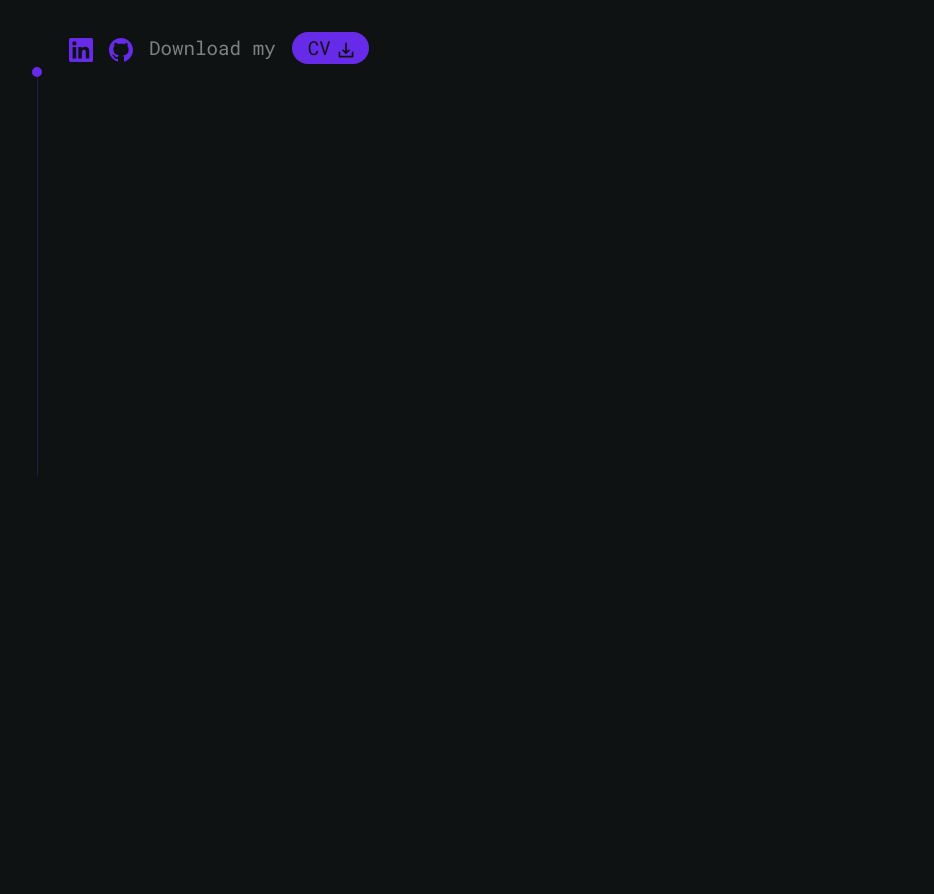
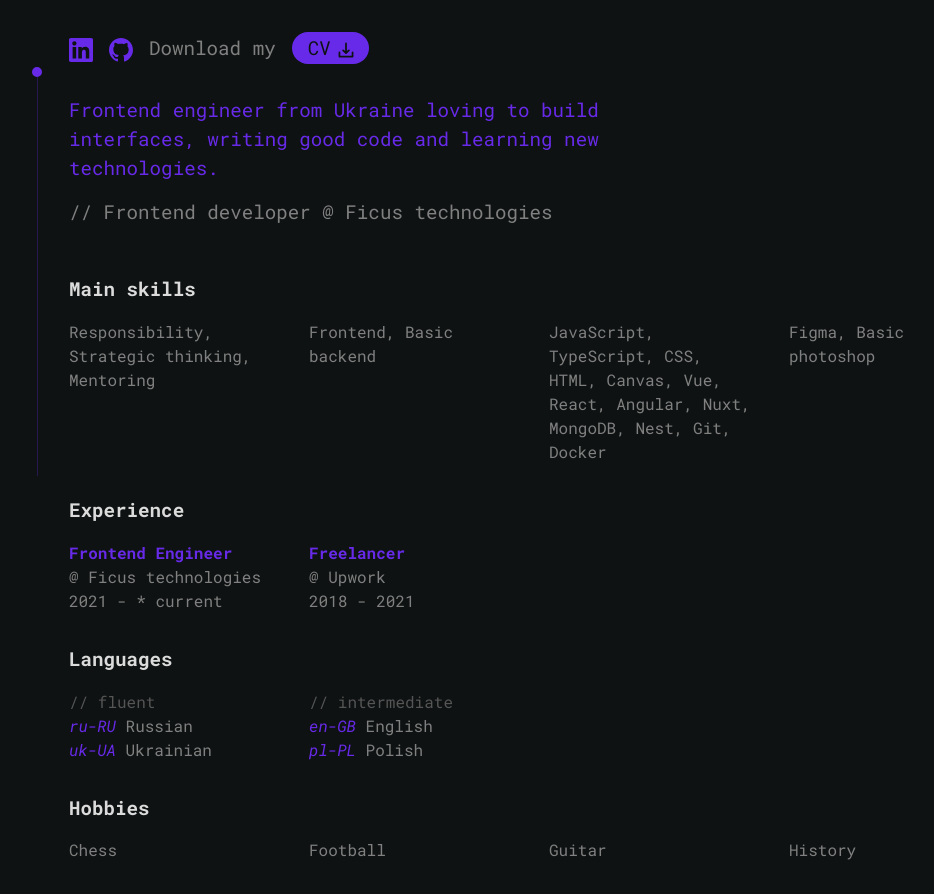
Before and after one commit to SokolovskyiAnton/portfolio, a Vue app: page /about in a window 1280 px wide. Shown: the part 324-1218 px from the top of the page, without its empty margins (251-1185 px from the left). Before the commit the page ends 800 px from the top, so only its background shows below. Built offline with nearby package versions, Linux system fonts and the light colour scheme.

Commit message:
finish about page

```diff
--- a/src/assets/css/app.styl
+++ b/src/assets/css/app.styl
@@ -23,6 +23,11 @@ button
   border 0
 
 // layout
+
+#app
+  overflow hidden
+  margin 0 auto
+
 html
   background var(--bg)
   font-family 'Roboto Mono', monospace
--- a/src/components/AboutSection.vue
+++ b/src/components/AboutSection.vue
@@ -23,6 +23,66 @@
             </a>
           </li>
         </ul>
+        <p class="-purple">
+          Frontend engineer from Ukraine loving to build interfaces, writing
+          good code and learning new technologies.
+        </p>
+        <p class="-gray">// Frontend developer @ Ficus technologies</p>
+      </div>
+      <div class="about-grid">
+        <h2>Main skills</h2>
+        <div class="columns">
+          <ul class="about-list">
+            <li class="about-list__item" v-for="(skill, i) in skills" :key="i">
+              {{ skill.join(", ") }}<br />
+            </li>
+          </ul>
+        </div>
+
+        <h2>Experience</h2>
+        <div class="columns">
+          <ul class="about-list">
+            <li
+              class="about-list__item"
+              v-for="(experience, i) in experiences"
+              :key="i"
+            >
+              <strong class="-purple">{{ experience.position }}</strong>
+              <br />
+              @ {{ experience.company }}<br />
+              {{ experience.time || null }}
+            </li>
+          </ul>
+        </div>
+
+        <h2>Languages</h2>
+        <div class="columns">
+          <ul class="about-list">
+            <li
+              class="about-list__item"
+              v-for="(lang, level) in languages"
+              :key="level"
+            >
+              <span class="-comment">// {{ level }}</span
+              ><br />
+              <span v-for="[locale, label] in lang" :key="locale">
+                <em class="-purple">
+                  {{ locale }}
+                </em>
+                {{ label }}<br
+              /></span>
+            </li>
+          </ul>
+        </div>
+
+        <h2>Hobbies</h2>
+        <div class="columns">
+          <ul class="about-list">
+            <li class="about-list__item" v-for="(hobby, i) in hobbies" :key="i">
+              {{ hobby }}<br />
+            </li>
+          </ul>
+        </div>
       </div>
     </TextBlock>
   </div>
@@ -34,6 +94,49 @@ import CVIcon from "@/components/Icons/CVIcon.vue";
 import { useLinks } from "@/hooks/useLinks";
 
 const links = useLinks();
+const skills = [
+  ["Responsibility", "Strategic thinking", "Mentoring"],
+  ["Frontend", "Basic backend"],
+  [
+    "JavaScript",
+    "TypeScript",
+    "CSS",
+    "HTML",
+    "Canvas",
+    "Vue",
+    "React",
+    "Angular",
+    "Nuxt",
+    "MongoDB",
+    "Nest",
+    "Git",
+    "Docker",
+  ],
+  ["Figma", "Basic photoshop"],
+];
+const experiences = [
+  {
+    position: "Frontend Engineer",
+    company: "Ficus technologies",
+    time: "2021 - * current",
+  },
+  {
+    position: "Freelancer",
+    company: "Upwork",
+    time: "2018 - 2021",
+  },
+];
+const languages = {
+  fluent: [
+    ["ru-RU", "Russian"],
+    ["uk-UA", "Ukrainian"],
+  ],
+  intermediate: [
+    ["en-GB", "English"],
+    ["pl-PL", "Polish"],
+  ],
+};
+const hobbies = ["Chess", "Football", "Guitar", "History"];
 </script>
 
 <style lang="stylus" scoped>
@@ -82,4 +185,64 @@ const links = useLinks();
       &:hover
         .ico
           fill var(--text-color-light)
+.about-grid
+  padding 3rem 2rem 0 0
+  margin-right -25vw
+  width 75vw
+//
+  h2
+    font-size 1.2rem
+    margin-bottom 1rem
+
+  .columns
+    margin-bottom 2rem
+
+  .about-list
+    display grid
+    grid-template 1fr \/  repeat(4, 1fr)
+    grid-gap 2rem
+    grid-row-gap 1rem
+
+  .about-list__item
+    list-style none
+    margin 0
+    font-size 1rem
+    line-height 1.5em
+    color var(--text-color-gray)
+
+  .tools
+    display grid
+    grid-template 1fr \/ repeat(4, 1fr)
+    grid-gap 2rem
+    grid-row-gap 1rem
+
+    ul
+      display block
+
+  @media screen and (max-width 1024px)
+    padding 3rem 1rem 0 0
+    margin 0
+    width calc(100vw - 4rem)
+
+  @media screen and (max-width 768px)
+    ul
+      grid-template 1fr \/ repeat(3, 1fr)
+
+    .tools
+      grid-template 1fr \/ repeat(3, 1fr)
+
+      ul
+        display block
+
+  @media screen and (max-width 568px)
+    ul
+      grid-template 1fr \/ 1fr
+      grid-gap 1rem
+
+    .tools
+      grid-template 1fr \/ 1fr
+      grid-gap 1rem
+
+      ul
+        display block
 </style>
--- a/src/components/Line.vue
+++ b/src/components/Line.vue
@@ -28,6 +28,7 @@ onMounted(() => {
 });
 onBeforeUnmount(() => {
   window.removeEventListener("scroll", onScroll);
+  window.scrollTo(0, 0);
 });
 </script>
 
```
